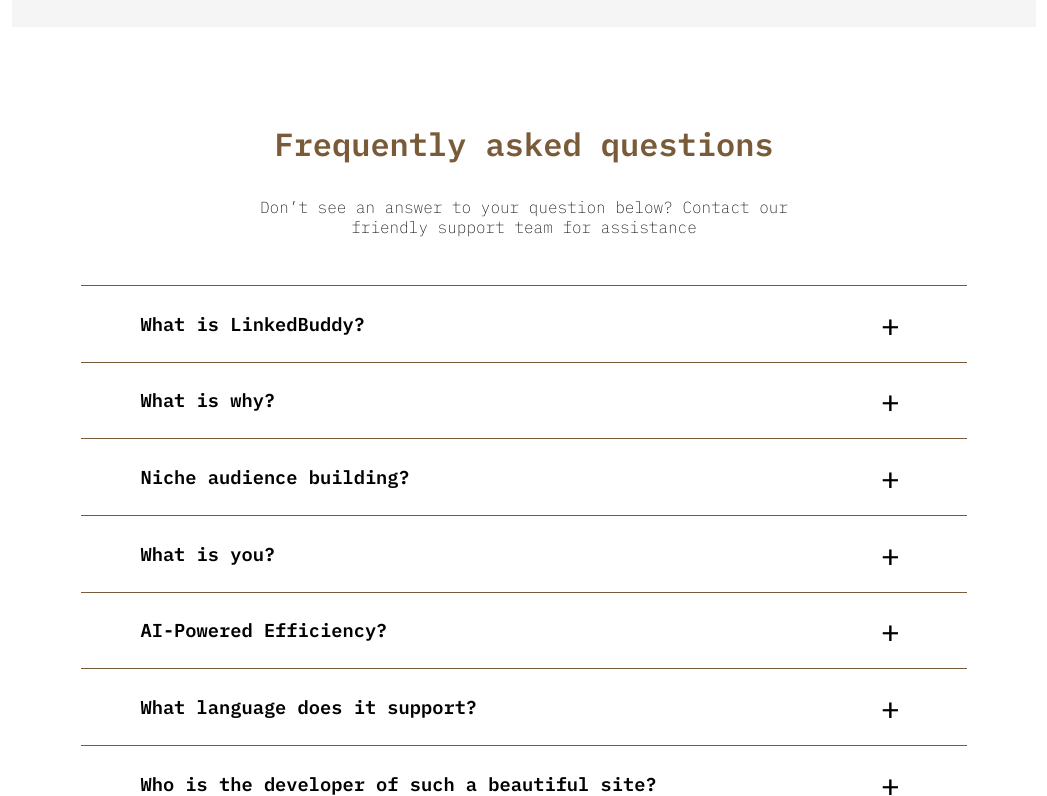
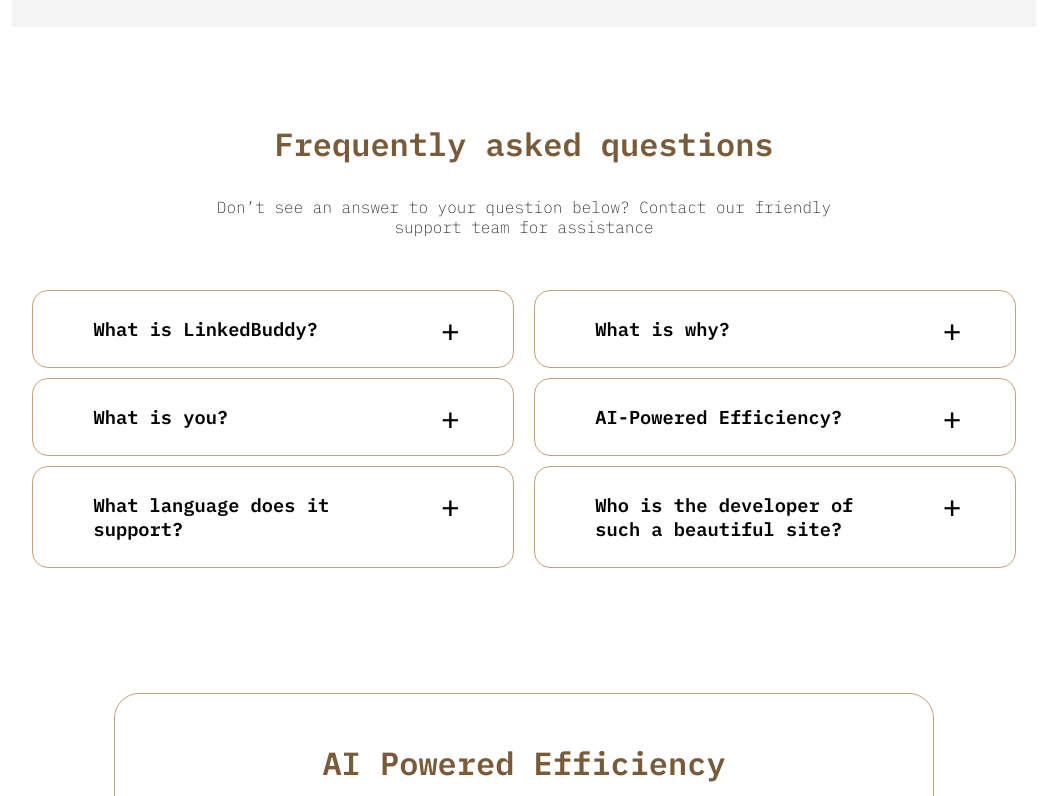
Before and after one commit to olegbudik/extGoogleSite, a React (Create React App) app: page / in a window 1280 px wide. Shown: the part 3444-4240 px from the top of the page, without its empty margins (116-1163 px from the left). Built offline with nearby package versions, Linux system fonts and the light colour scheme.

Commit message:
Сделан аккордеон в 2 ряда для FAQ и адаптация для него

```diff
--- a/package.json
+++ b/package.json
@@ -4,9 +4,11 @@
   "private": true,
   "dependencies": {
     "@ant-design/icons": "^5.2.6",
+    "@szhsin/react-accordion": "^1.2.3",
     "@testing-library/jest-dom": "^5.17.0",
     "@testing-library/react": "^13.4.0",
     "@testing-library/user-event": "^13.5.0",
+    "antd": "^5.8.6",
     "react": "^18.2.0",
     "react-dom": "^18.2.0",
     "react-scripts": "5.0.1",
@@ -35,5 +37,8 @@
       "last 1 firefox version",
       "last 1 safari version"
     ]
+  },
+  "devDependencies": {
+    "@babel/plugin-proposal-private-property-in-object": "^7.21.11"
   }
 }
--- a/src/components/main/MainFaQ.js
+++ b/src/components/main/MainFaQ.js
@@ -2,7 +2,24 @@
 import '../../css/main.css';
 import { dataFAQ } from './dataFaQ';
 
+
 export default function MainFaQ() {
+
+    const closeFAQItem = (key) => {
+        const details = document.querySelectorAll("details");
+        // добавить к каждому клику события клика
+        [...details].forEach((targetDetail) => {
+        targetDetail.addEventListener("click", _ => {
+            // закрывать всех кроме кликнутого
+            details.forEach((detail) => {
+                if (detail !== targetDetail) {
+                    detail.removeAttribute("open");
+                    }
+                });
+            });
+        });
+
+    }
 
     return(
             <div className='faq' id='faq'>
@@ -12,9 +29,10 @@
                         <p>Don’t see an answer to your question below? Contact our friendly support team for assistance</p>
                     </div>
                     <div className='faq__block'>
+                        <div className='faq__block__block'>
                             {dataFAQ.map((item, index) => {
-                            return  <div className='faq__item' key={index}>
-                                        <details>
+                                return  <div className='faq__item' onClick={() => closeFAQItem(index)} key={index}>
+                                            <details >
                                                 <summary>
                                                     <h3>{item.question}
                                                     </h3>
@@ -24,7 +42,9 @@
                                                 </div>
                                             </details>
                                         </div>
-                        } )}
+                                }
+                            )}
+                        </div>
                     </div>
                 </div>
             </div>
--- a/src/components/main/dataFaQ.js
+++ b/src/components/main/dataFaQ.js
@@ -6,10 +6,6 @@
     {
         question: 'What is why?',
         answer: 'Enhance your LinkedIn outreach effortlessly with our AI-powered Chrome Extension. Tailored for B2B sales and networking, our extension offers streamlined engagement for professionals seeking impactful connections.',
-    },
-    {
-        question: 'Niche audience building?',
-        answer: 'This is extension for Google Chrome',
     },
     {
         question: 'What is you?',
--- a/src/css/header.css
+++ b/src/css/header.css
@@ -86,15 +86,17 @@
         flex-wrap: wrap;
     }
 }
+@media (max-width: 834px){
+    .navbar__container{
+        display: none;
+    }
+}
 @media (max-width: 684px){
     .header {
         height: 8rem;
     }
     .header__container{
         justify-content: space-around;
-    }
-    .navbar__container{
-        display: none;
     }
     .header__logo a{
     width: 8rem;
--- a/src/css/main.css
+++ b/src/css/main.css
@@ -194,11 +194,12 @@
 /* --------MainFAQ ---------- */
 .faq{
     width: 100%;
+    height: auto;
     background-color: var(--body-bg-color);
     padding: 3rem 0rem;
 }
 .faq__container{
-    width: 98%;
+    width: 100%;
     height: auto;
     margin: 0rem auto;
 }
@@ -213,15 +214,27 @@
     margin: 2rem 0rem;
 }
 .faq__block{
-    width: 98%;
+    width: 100%;
+    height: auto;
     margin: 2% auto;
 }
+.faq__block__block{
+    width: 98%;
+    margin: 0rem auto;
+    display: flex;
+    align-items: flex-start;
+    flex-wrap: wrap;
+}
 .faq__item{
-    width: 90%;
+    width: 48%;
     height: auto;
-    margin: 0% auto;
+    margin:0.5% auto;
     padding: 1% 6%;
-    border-top: 1px solid var(--text-color);
+    overflow-wrap: break-word;
+    word-break: break-word;
+    border-radius: 16px;
+    border: 1px solid var(--header-btn-bg-color);
+    /* background-color: var(--main-bg-color); */
 }
 .faq__item h3{
     width: 80%;
@@ -230,6 +243,9 @@
 }
 .faq__item:hover summary{
     cursor: pointer;
+}
+.faq__item p{
+    font-size: 1rem;
 }
 .faq__item__title{
     width: 90%;
@@ -242,7 +258,7 @@
 summary::after {
     position: absolute;
     top: -0.5rem;
-    right: 1%;
+    right: -2%;
     content: '+';
     font-size: 2rem;
     font-weight: 400;
@@ -254,7 +270,6 @@
 }
 
 /* !-----------Adaptation ------------- */
-
 @media (max-width:889px) {
     .main__media__btn:hover{
         transform: scale(1.6);
@@ -272,6 +287,12 @@
     .main__block{
         font-size: 1rem;
         margin: 5% 1rem;
+    }
+    .faq__block__block{
+        flex-direction: column;
+    }
+    .faq__item{
+        width: 80%;
     }
 }
 @media (max-width: 684px){
```
Also changed, not shown: 1 other file (tests, documents, lock files or other folders). Lines whose indentation alone changed are shown as unchanged.
